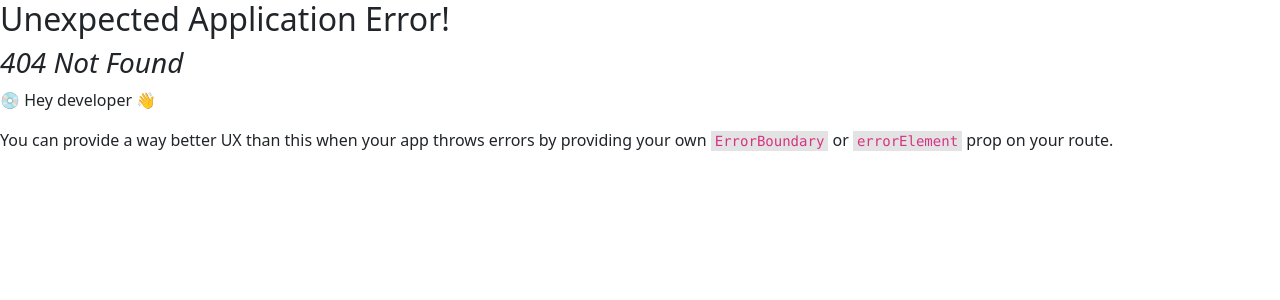
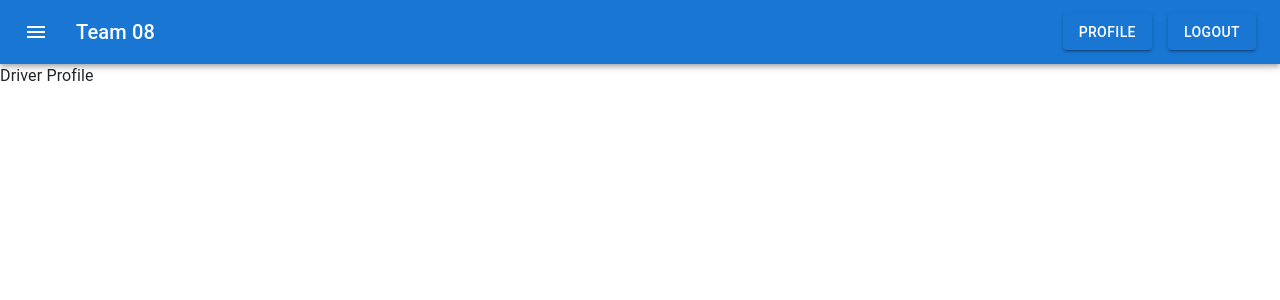
Before and after one commit to Harrison-Holt/The-Good-Driver-Program, a React (Vite) app in the folder frontend/: page /profile in a window 1280 px wide. Before the commit this address had no page. Shown: the top 300 px of the page. Built offline with nearby package versions, Linux system fonts and the light colour scheme.

Commit message:
Added profile to the navbar

```diff
--- a/frontend/src/components/Navibar/index.tsx
+++ b/frontend/src/components/Navibar/index.tsx
@@ -1,8 +1,13 @@
-import { AppBar, Typography, Toolbar, Box, Button } from "@mui/material"
+import { AppBar, Typography, Toolbar, Box, Button, Stack } from "@mui/material"
 import Sidebar from "../Sidebar";
 import LoginButton from "../LoginButton";
+import { useAppSelector } from "../../store/hooks";
+import { selectLogin } from "../../store/userSlice";
+import { useNavigate } from "react-router-dom";
 
 const Navibar: React.FC = () => {
+    const loggedIn = useAppSelector(selectLogin);
+    const nav = useNavigate();
 
     return (
         <Box sx={{ flexGrow: 1 }}>
@@ -15,10 +20,16 @@ const Navibar: React.FC = () => {
                         sx={{flexGrow: 1}}>
                         Team 08
                     </Typography>
-                    <Button variant="contained">
-                        Profile
-                    </Button>
-                    <LoginButton />
+                    <Stack direction={"row"} spacing={2}>
+                        {loggedIn ?
+                            <Button
+                                variant="contained"
+                                onClick={() => {nav("/profile")}}
+                            >
+                                Profile
+                            </Button> : null}
+                        <LoginButton />
+                    </Stack>
                 </Toolbar>
             </AppBar>
         </Box>
--- a/frontend/src/main.tsx
+++ b/frontend/src/main.tsx
@@ -6,6 +6,7 @@ import Home from './pages/Home';
 import About from './pages/About';
 import { Provider } from 'react-redux';
 import { store } from './store/store';
+import Profile from './pages/Profile';
 
 const router = createBrowserRouter([
     {
@@ -15,6 +16,10 @@ const router = createBrowserRouter([
     {
         path: "/about",
         element: <About/>
+    },
+    {
+        path: "/profile",
+        element: <Profile/>
     }
 ]);
 
--- /dev/null
+++ b/frontend/src/pages/Profile/index.tsx
@@ -0,0 +1,32 @@
+import { Typography } from "@mui/material";
+import { useAppSelector } from "../../store/hooks"
+import { selectUserType } from "../../store/userSlice"
+import Navibar from "../../components/Navibar";
+
+const Profile: React.FC = () => {
+    const userType = useAppSelector(selectUserType);
+
+    var profile = (<></>);
+
+    if (userType === "driver") {
+        profile = (
+            <Typography>Driver Profile</Typography>
+        )
+    } else if (userType === "sponsor") {
+        profile = (
+            <Typography>Sponsor Profile</Typography>
+        )
+    } else if (userType === "admin") {
+        profile = (
+            <Typography>Admin Profile</Typography>
+        )
+    }
+    return (
+        <>
+            <Navibar />
+            {profile}
+        </>
+    )
+}
+
+export default Profile;
--- a/frontend/src/store/userSlice.ts
+++ b/frontend/src/store/userSlice.ts
@@ -10,7 +10,7 @@ interface UserState {
 
 // Define the initial state using that type
 const initialState: UserState = {
-  loggedIn: false,
+  loggedIn: true,
   userType: "driver"
 }
 
```
